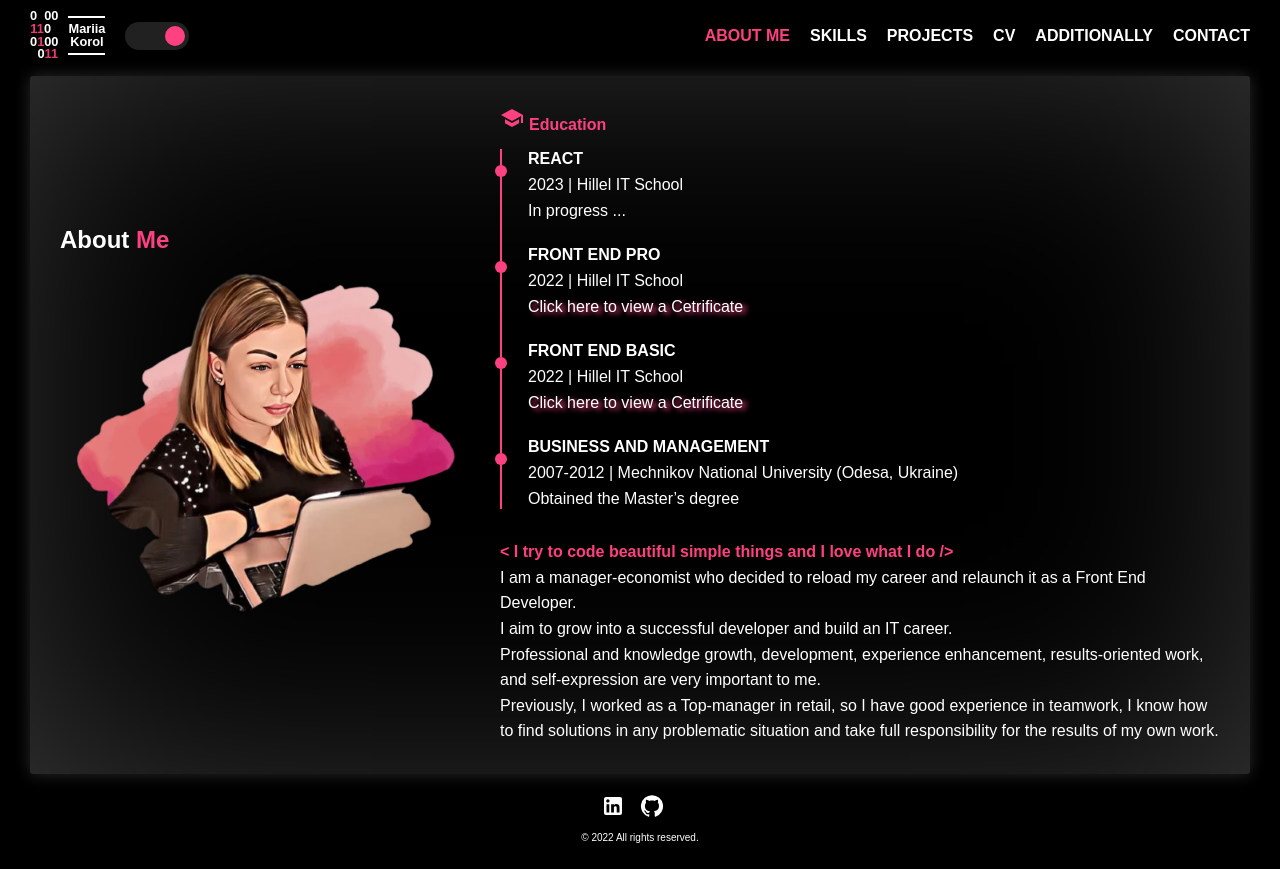
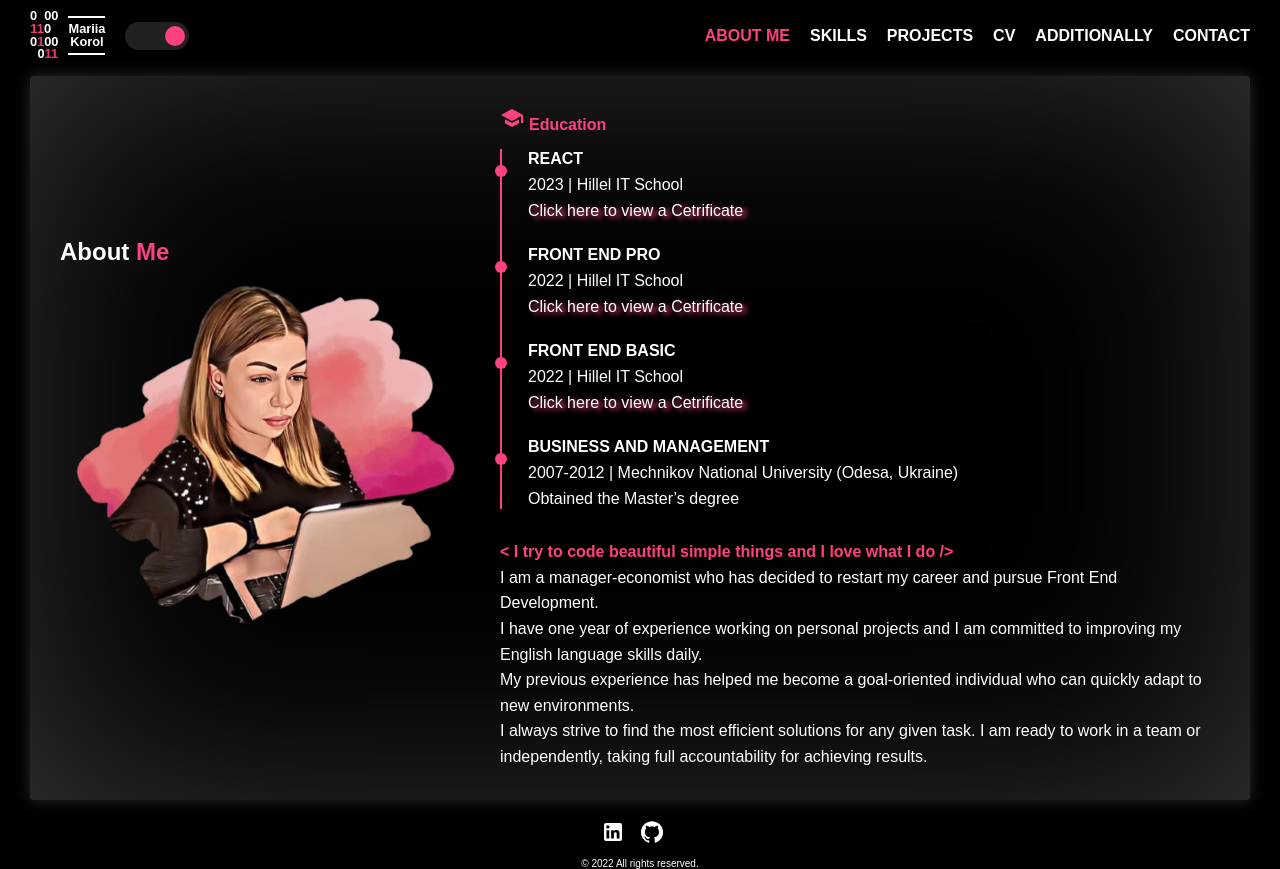
Before and after one commit to KorolMariia/Personal-website, a React (Create React App) app: page /about in a window 1280 px wide. Before the commit the page ends 843 px from the top, so only its background shows below. Built offline with nearby package versions, Linux system fonts and the light colour scheme.

Commit message:
add course React

```diff
--- a/src/components/SectionAbout/SectionAbout.jsx
+++ b/src/components/SectionAbout/SectionAbout.jsx
@@ -1,4 +1,4 @@
-import React from 'react';import './SectionAbout.scss';
+import React from 'react'; import './SectionAbout.scss';
 import ListEducation from './ListEducation/ListEducation';
 import SchoolIcon from '@mui/icons-material/School';
 
@@ -21,15 +21,13 @@ export default function SectionAbout() {
           Education
         </h4>
         <ul className="section-about-list">
-          <li className="about-item">
-            <h5 className="about-item-title">REACT</h5>
-            <div className="about-item-subtitle">
-              <time>2023 </time>
-              <span className="vertical-dilimiter">&#124;</span>
-              <span> Hillel IT School</span>
-            </div>
-            <p className="about-item-description">In progress ...</p>
-          </li>
+          <ListEducation
+            title={'REACT'}
+            time={'2023'}
+            place={'Hillel IT School'}
+            link={'https://certificate.ithillel.ua/view/59907759'}
+            desc={'Click here to view a Cetrificate'}
+          />
           <ListEducation
             title={'FRONT END PRO'}
             time={'2022'}
@@ -60,23 +58,16 @@ export default function SectionAbout() {
           {'< I try to code beautiful simple things and I love what I do />'}
         </p>
         <p className="section-about-content">
-          I am a manager-economist who decided to reload my career and relaunch
-          it as a Front End Developer.
+          I am a manager-economist who has decided to restart my career and pursue Front End Development.
         </p>
         <p className="section-about-content">
-          I aim to grow into a successful developer and build an IT career.
+          I have one year of experience working on personal projects and I am committed to improving my English language skills daily.
         </p>
         <p className="section-about-content">
-          Professional and knowledge growth, development, experience
-          enhancement, results-oriented work, and self-expression are very
-          important to me.
+          My previous experience has helped me become a goal-oriented individual who can quickly adapt to new environments.
         </p>
         <p className="section-about-content">
-          {' '}
-          Previously, I worked as a Top-manager in retail, so I have good
-          experience in teamwork, I know how to find solutions in any
-          problematic situation and take full responsibility for the results of
-          my own work.{' '}
+          I always strive to find the most efficient solutions for any given task. I am ready to work in a team or independently, taking full accountability for achieving results.
         </p>
       </div>
     </div>
```
